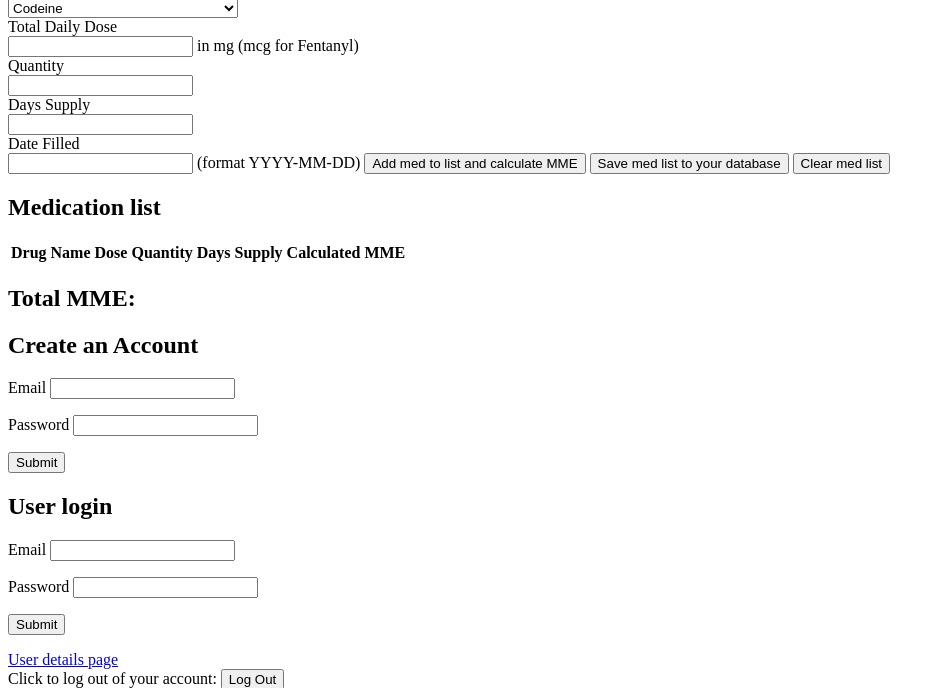
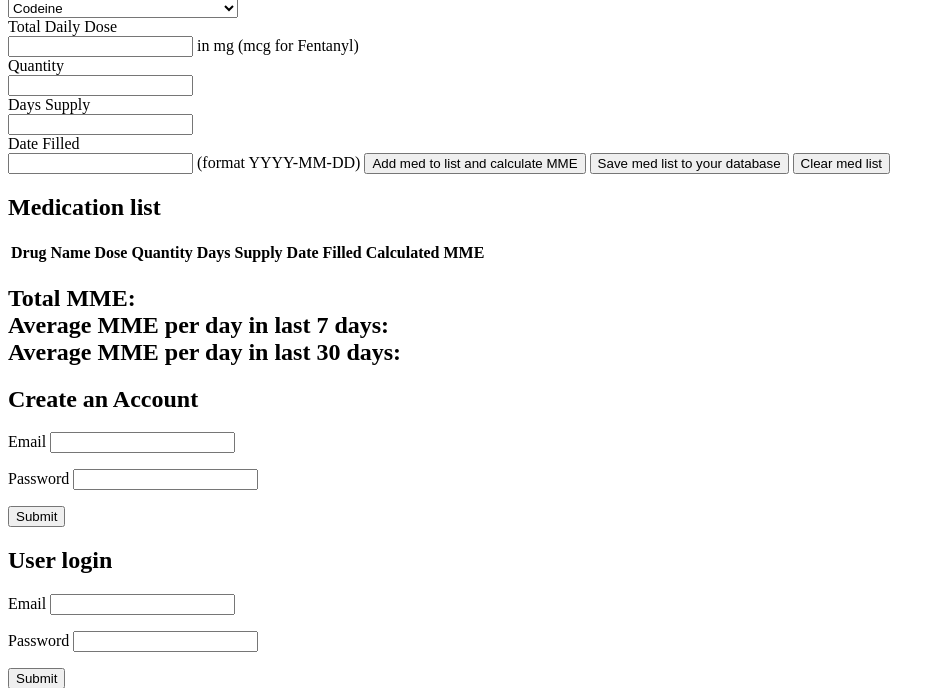
Before and after one commit to khanderz/MME-Calculator, a Flask app: page / in a window 1280 px wide. Shown: the part 99-787 px from the top of the page, without its empty margins (0-945 px from the left). Run offline with Flask 2, Linux system fonts and the light colour scheme; lists and menus that the app fills with data are empty; some libraries are stand-ins or nearby versions.

Commit message:
datetime fixed

```diff
--- a/crud.py
+++ b/crud.py
@@ -58,13 +58,15 @@ def add_opioid_to_user_medlist(
     drug_dose,
     quantity,
     days_supply,
-    daily_MME
+    daily_MME,
+    date_filled
 ):
     med = Med(
         drug_dose=drug_dose,
         quantity=quantity,
         days_supply=days_supply,
-        daily_MME=daily_MME
+        daily_MME=daily_MME,
+        date_filled=date_filled
     )
     med.opioid = opioid
 
--- a/server.py
+++ b/server.py
@@ -6,6 +6,7 @@ from model import connect_to_db, User, Med, Opioid
 import crud
 import decimal
 from jinja2 import StrictUndefined
+from datetime import date
 
 app = Flask(__name__)
 app.secret_key = "dev"
@@ -106,6 +107,7 @@ def addMed():
     dose = decimal.Decimal(request.args.get('dose'))
     quantity = decimal.Decimal(request.args.get('quantity'))
     days_supply = decimal.Decimal(request.args.get('days_supply'))
+    date_filled = request.args.get('date_filled', 0)
 
     print('^^^^^^^^^^', drug, dose, quantity, days_supply, '^^^^^^^^^^')
 
@@ -143,6 +145,11 @@ def add():
         drug_dose = decimal.Decimal(request.form.get('dose', 0))
         quantity = decimal.Decimal(request.form.get('quantity', 0))
         days_supply = decimal.Decimal(request.form.get('days_supply', 0))
+        date_filled = request.form.get('date_filled', 0)
+        # str(date_filled)
+        # date.isoformat(date_filled)
+
+        print(date_filled, '####### DATE FILLED #######')
         print(drug_dose, quantity, days_supply, '#######FORM INPUT#######')
 
         MME = crud.calculate_MME(
@@ -160,7 +167,8 @@ def add():
             drug_dose,
             quantity,
             days_supply,
-            MME
+            MME,
+            date_filled,
         )
 
         print(user.med_list, user, '*********** user.med_list *********')
--- a/static/js/drug-calc.js
+++ b/static/js/drug-calc.js
@@ -31,6 +31,7 @@ const updateTotalMME = () => {
 //     dose: drug dose,
 //     quantity: quantity of drug,
 //     days_supply: days supply
+//     date_filled: date filled
 //  }
 const addMedToMedlist = (medData) => {
     // Create delete button
@@ -56,6 +57,7 @@ const addMedToMedlist = (medData) => {
         <td>${medData.dose}</td>
         <td>${medData.quantity}</td>
         <td>${medData.days_supply}</td>
+        <td>${medData.date_filled}</td>
     `);
 
     // Calculate MME for medData and add to #med-list table
@@ -78,7 +80,8 @@ const handleCalculate = (event) => {
         'drug': $('#drug').val(),
         'dose': document.querySelector('#dose').value,
         'quantity': document.querySelector('#quantity').value,
-        'days_supply': document.querySelector('#days_supply').value
+        'days_supply': document.querySelector('#days_supply').value,
+        'date_filled': document.querySelector('#date_filled').value
     };
 
     console.log(params);
@@ -95,7 +98,8 @@ const handleSaveList = (event) => {
         'drug': document.querySelector('#drug').value,
         'dose': document.querySelector('#dose').value,
         'quantity': document.querySelector('#quantity').value,
-        'days_supply': document.querySelector('#days_supply').value
+        'days_supply': document.querySelector('#days_supply').value,
+        'date_filled': document.querySelector('#date_filled').value
     };
 
     console.log(formData);
@@ -127,10 +131,22 @@ const clinicalAssessment = (MMETotal) => {
         alert('Avoid, carefully justify dose, increase monitoring, and consider prescribing naloxone')
 }};
 
-// event listeners
+// EVENT LISTENERS
 document.getElementById('drug-form').addEventListener('submit', handleCalculate);
 document.getElementById('save-list-button').addEventListener('click', handleSaveList);
 document.getElementById('clear-med-list').addEventListener('click', clearMedList);
+
+
+// FEATURES
+// 7 day daily average feature
+// MME sum [(today + 7 days from med.date_filled) divided by 7]
+const sevenDay = () => {
+    today = Date();
+    const [month, day, year] = [date.getMonth(), date.getDate(), date.getFullYear()];
+
+}
+
+
 
 
 // REACT
--- a/templates/homepage.html
+++ b/templates/homepage.html
@@ -36,7 +36,7 @@
       <input type="text" name="days_supply" id="days_supply">
 
       <div class="input-title">Date Filled</div>
-      <input type="text" name="date_filled" id="date_filled"> (format YYYY-MM-DD)
+      <input type="datetime" name="date_filled" id="date_filled"> (format YYYY-MM-DD)
 
 
       <input id='calculate-button' type="submit" value="Add med to list and calculate MME" form="drug-form">
@@ -57,6 +57,7 @@
               <th>Dose</th>
               <th>Quantity</th>
               <th>Days Supply</th>
+              <th>Date Filled</th>
               <th>Calculated MME</th>
             </tr>
           </thead>
@@ -67,6 +68,14 @@
         <h2>
           <div>
             Total MME: <span id="mme-total"></span>
+          </div>
+
+          <div>
+            Average MME per day in last 7 days: <span id="7day-mme-total"></span>
+          </div>
+
+          <div>
+            Average MME per day in last 30 days: <span id="30day-mme-total"></span>
           </div>
   </main>
   </form>
--- a/templates/user_details.html
+++ b/templates/user_details.html
@@ -18,7 +18,9 @@
                 Dose: {{ drug.drug_dose }}
                 Quantity: {{ drug.quantity }}
                 Days Supply: {{ drug.days_supply }}
-                Total Daily MME: {{ drug.daily_MME }}    </li>
+                Date Filled: {{ drug.date_filled }}
+                Total Daily MME: {{ drug.daily_MME }}
+               </li>
             <br>
         {% endfor %}
     {% else %}
```
Also changed, not shown: model.py (+8 -8 lines), README.md.
